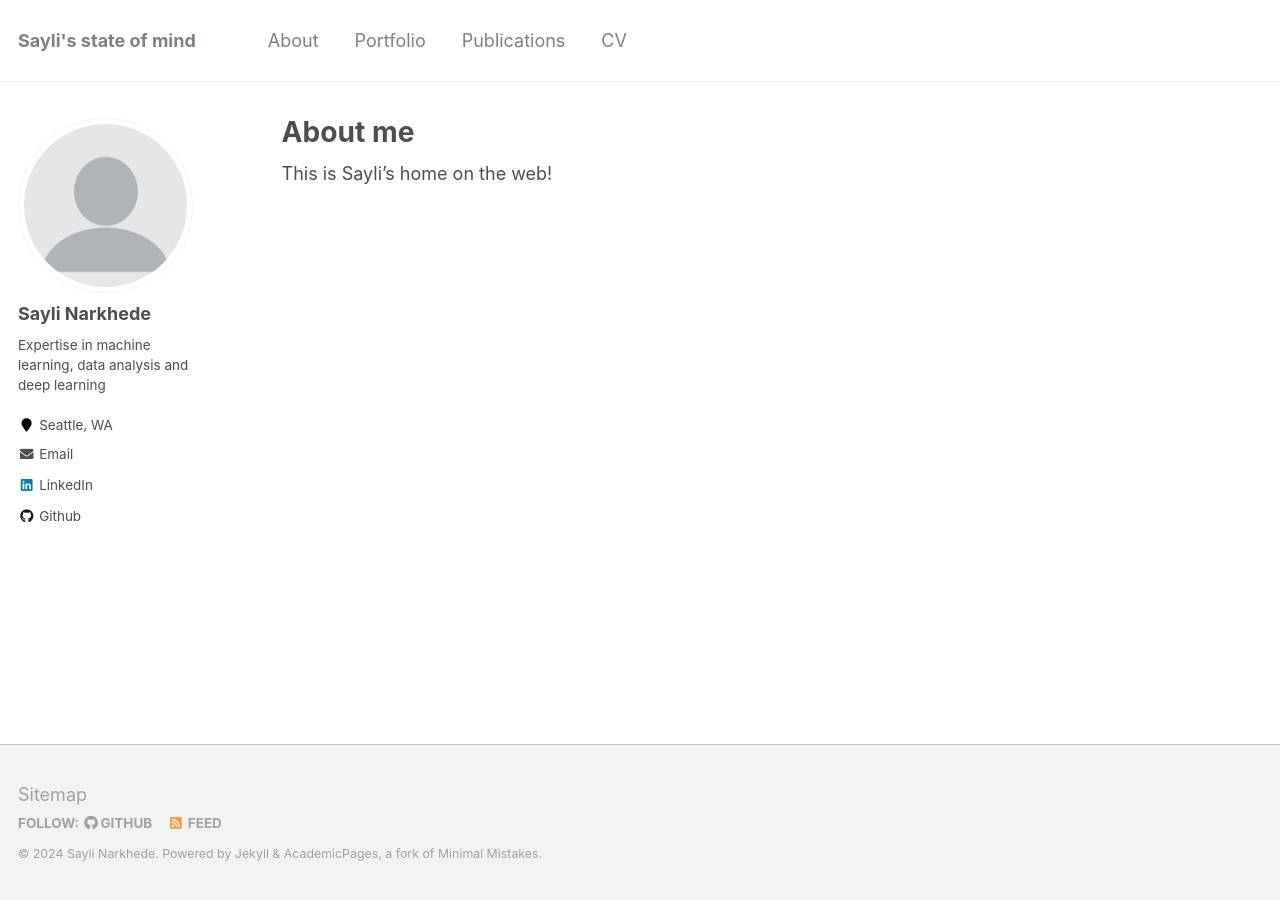
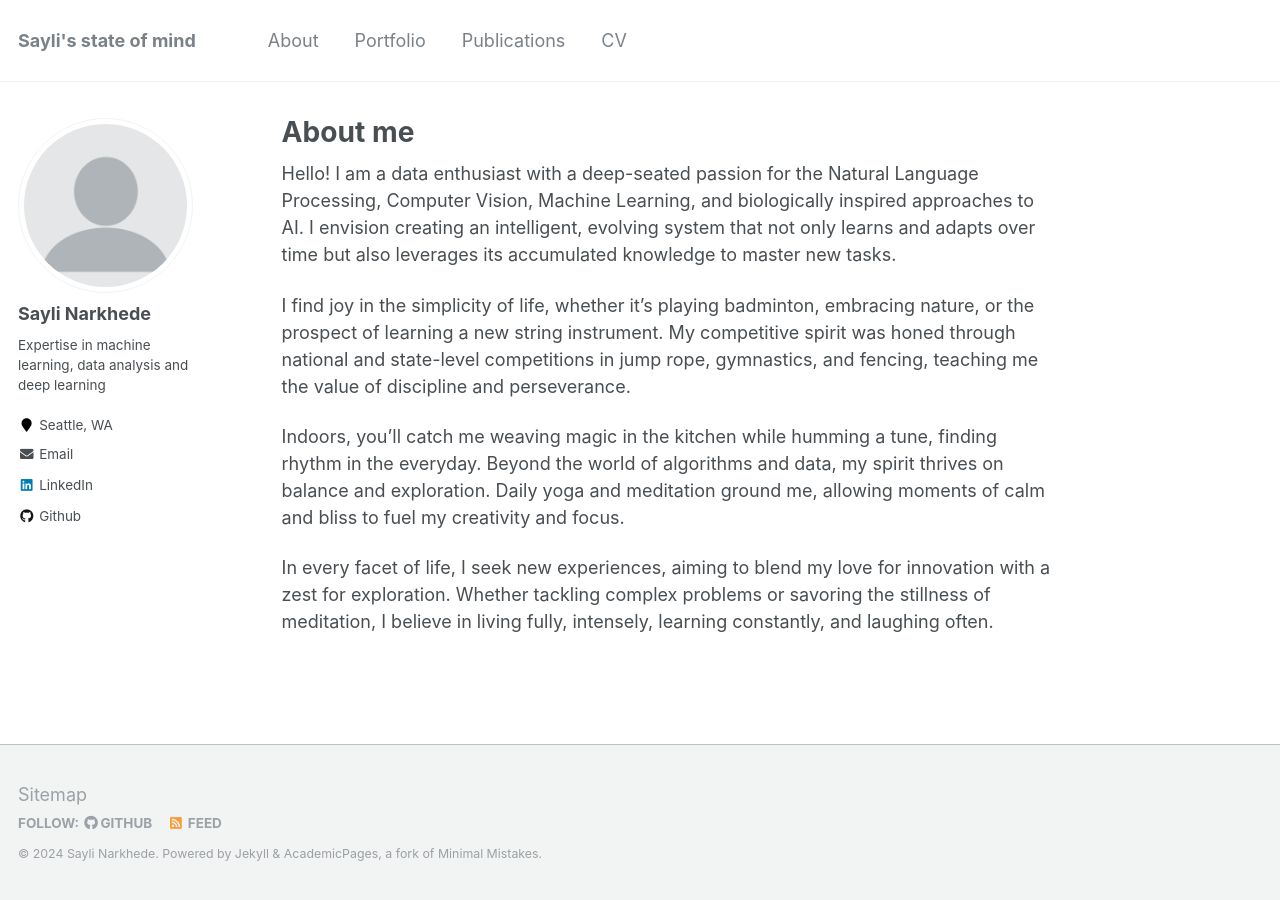
Before and after one commit to SayliMN/saylimn.github.io, a Jekyll site: the page built from _pages/about.md, in a window 1280 px wide. Built offline with Jekyll 4.4.1, drawn with Linux system fonts in a browser that asks for light colours.

Commit message:
add about me information

```diff
--- a/_pages/about.md
+++ b/_pages/about.md
@@ -8,4 +8,10 @@ redirect_from:
   - /about.html
 ---
 
-This is Sayli's home on the web!
+Hello! I am a data enthusiast with a deep-seated passion for the Natural Language Processing, Computer Vision, Machine Learning, and biologically inspired approaches to AI. I envision creating an intelligent, evolving system that not only learns and adapts over time but also leverages its accumulated knowledge to master new tasks.
+
+I find joy in the simplicity of life, whether it's playing badminton, embracing nature, or the prospect of learning a new string instrument. My competitive spirit was honed through national and state-level competitions in jump rope, gymnastics, and fencing, teaching me the value of discipline and perseverance.
+
+Indoors, you'll catch me weaving magic in the kitchen while humming a tune, finding rhythm in the everyday. Beyond the world of algorithms and data, my spirit thrives on balance and exploration. Daily yoga and meditation ground me, allowing moments of calm and bliss to fuel my creativity and focus.
+
+In every facet of life, I seek new experiences, aiming to blend my love for innovation with a zest for exploration. Whether tackling complex problems or savoring the stillness of meditation, I believe in living fully, intensely, learning constantly, and laughing often.
```
